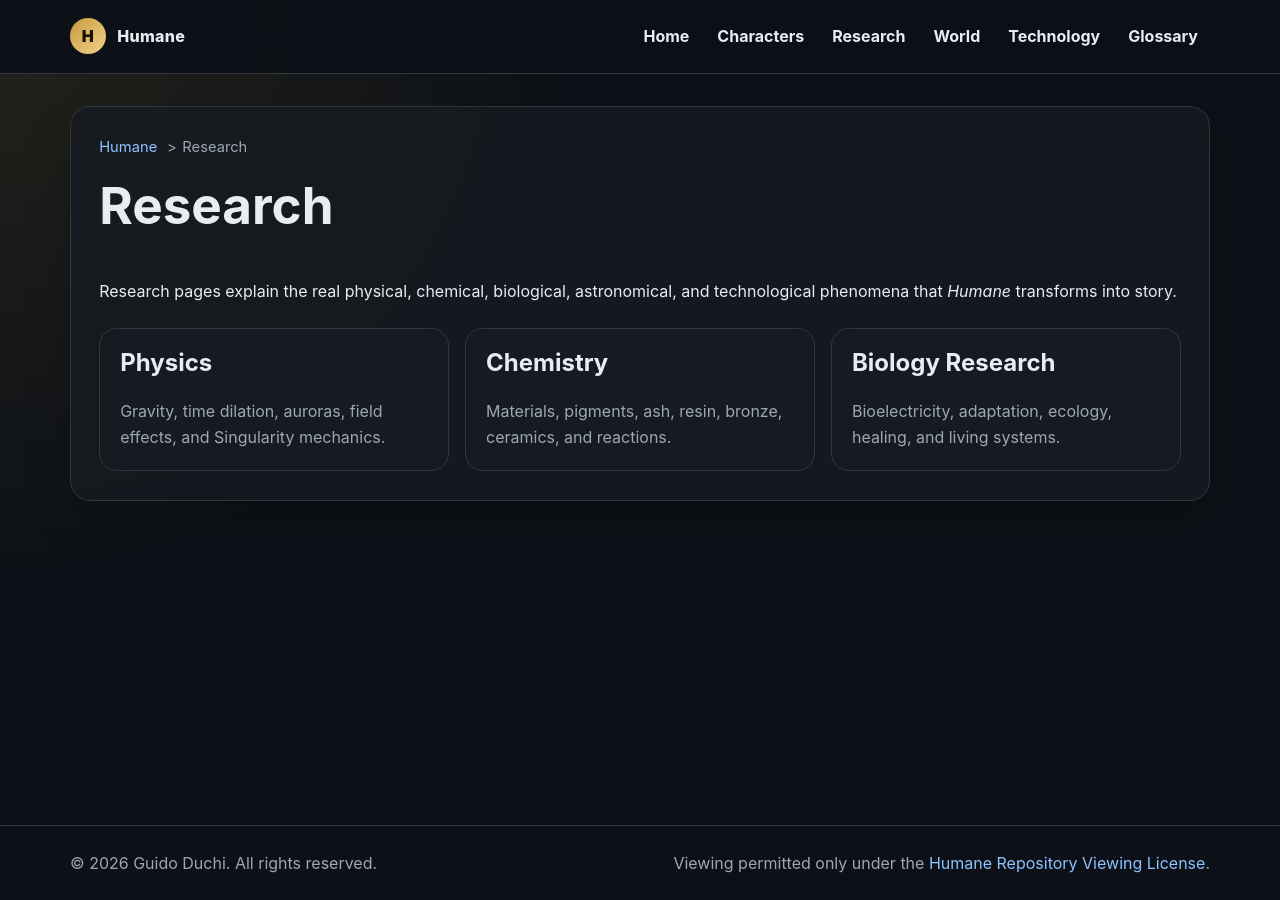
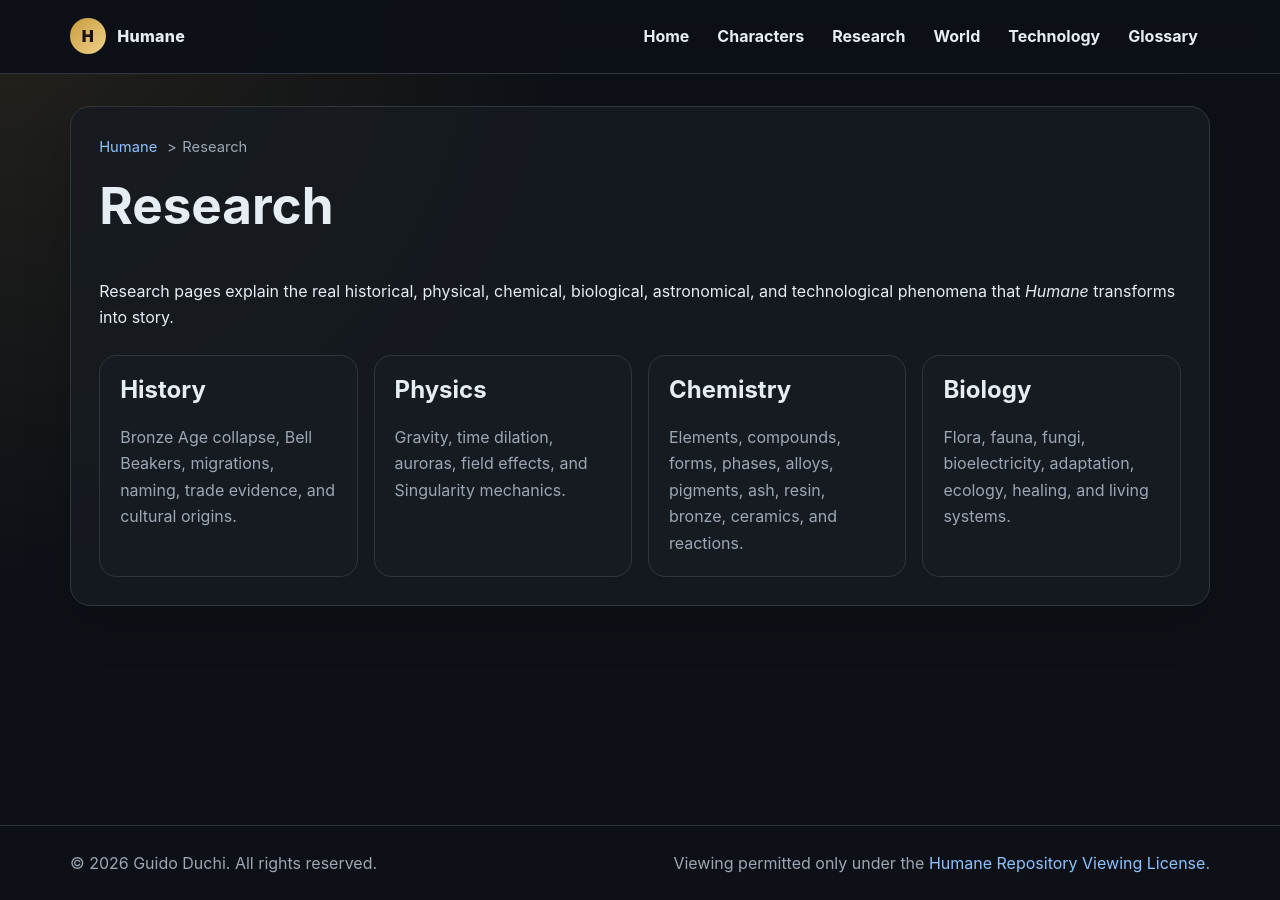
Before and after one commit to guidoduchi/humane, a Jekyll site: the page built from research/index.md, in a window 1280 px wide. Built offline with Jekyll 4.4.1, drawn with Linux system fonts in a browser that asks for light colours.

Commit message:
Add History and Biology into Research hub

```diff
--- a/research/index.md
+++ b/research/index.md
@@ -11,10 +11,11 @@ breadcrumbs:
 
 # Research
 
-Research pages explain the real physical, chemical, biological, astronomical, and technological phenomena that _Humane_ transforms into story.
+Research pages explain the real historical, physical, chemical, biological, astronomical, and technological phenomena that _Humane_ transforms into story.
 
 <div class="grid-cards">
+  <a class="card" href="{{ '/research/history/' | relative_url }}"><h2>History</h2><p>Bronze Age collapse, Bell Beakers, migrations, naming, trade evidence, and cultural origins.</p></a>
   <a class="card" href="{{ '/research/physics/' | relative_url }}"><h2>Physics</h2><p>Gravity, time dilation, auroras, field effects, and Singularity mechanics.</p></a>
-  <a class="card" href="{{ '/research/chemistry/' | relative_url }}"><h2>Chemistry</h2><p>Materials, pigments, ash, resin, bronze, ceramics, and reactions.</p></a>
-  <a class="card" href="{{ '/research/biology/' | relative_url }}"><h2>Biology Research</h2><p>Bioelectricity, adaptation, ecology, healing, and living systems.</p></a>
+  <a class="card" href="{{ '/research/chemistry/' | relative_url }}"><h2>Chemistry</h2><p>Elements, compounds, forms, phases, alloys, pigments, ash, resin, bronze, ceramics, and reactions.</p></a>
+  <a class="card" href="{{ '/research/biology/' | relative_url }}"><h2>Biology</h2><p>Flora, fauna, fungi, bioelectricity, adaptation, ecology, healing, and living systems.</p></a>
 </div>
```
